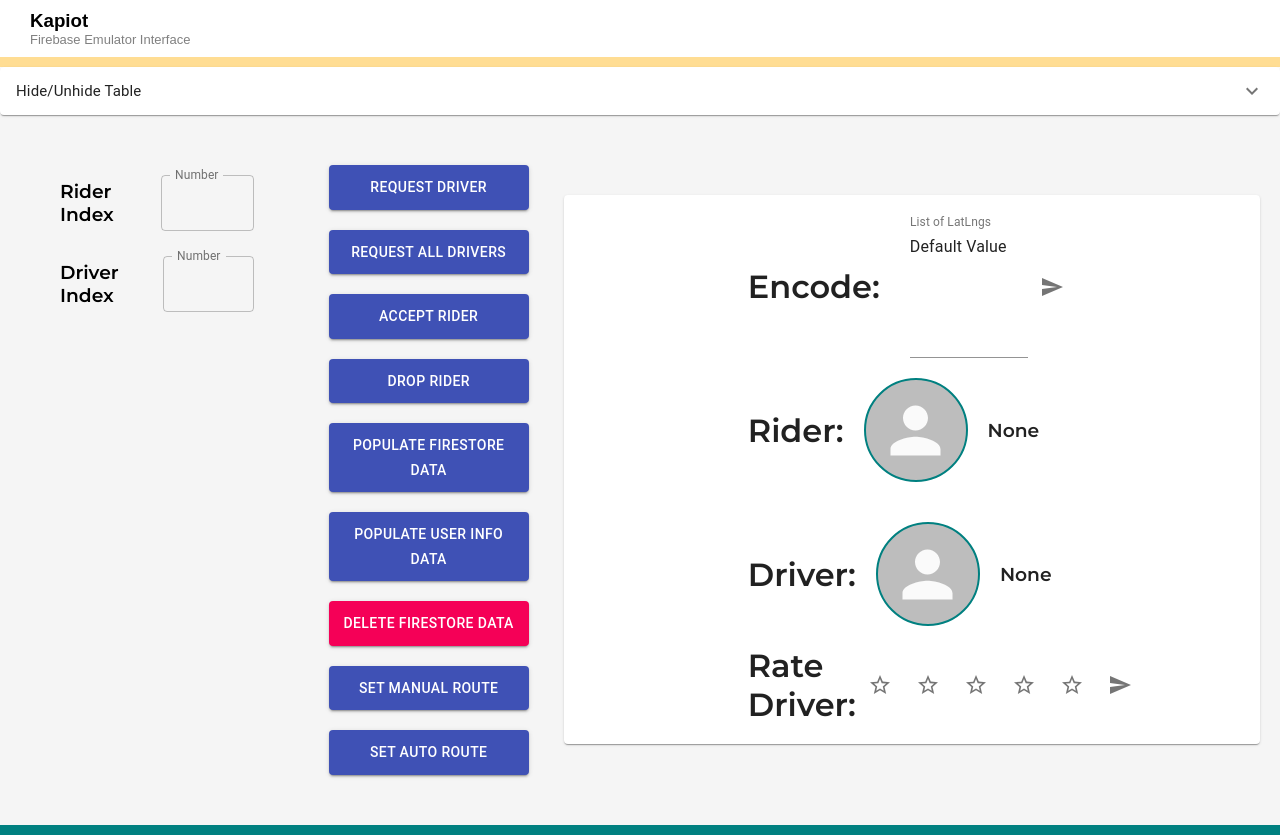
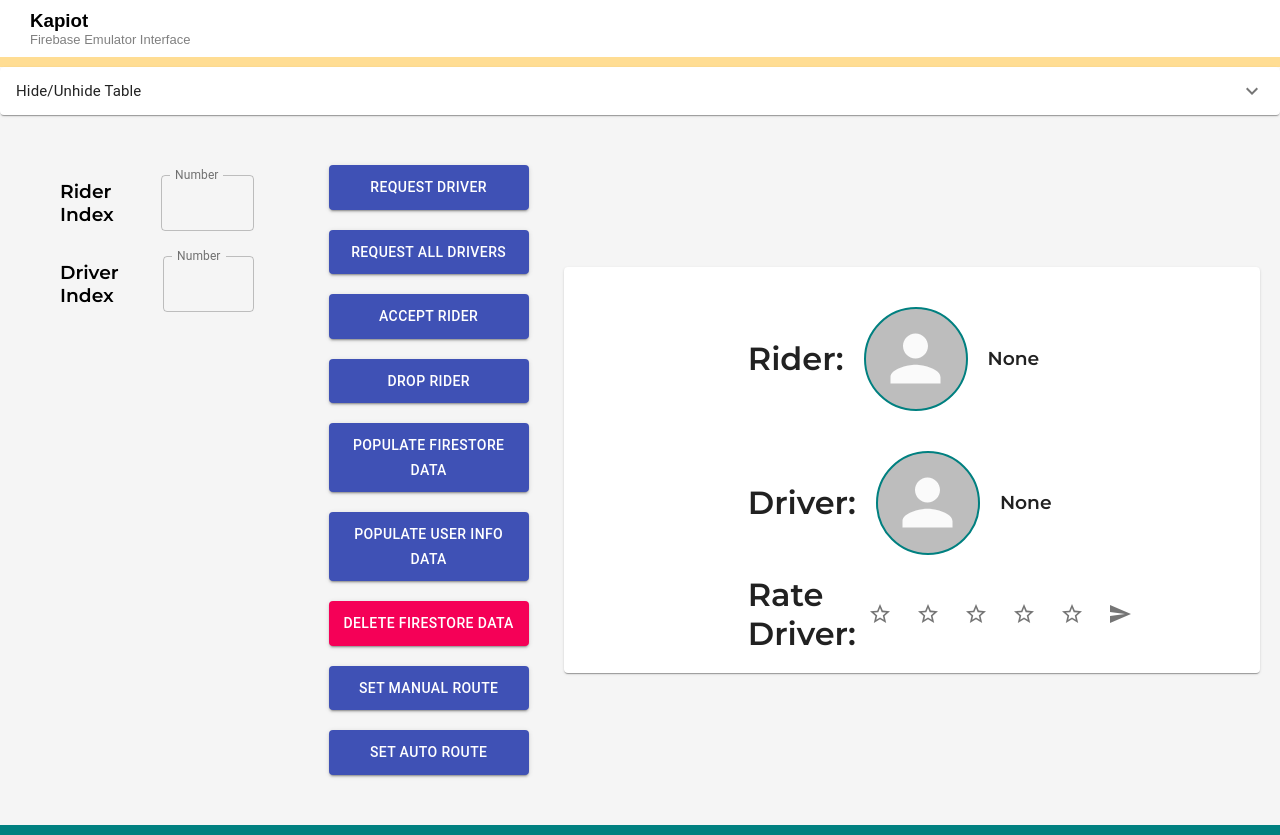
Before and after one commit to charlesausejojr/kapiot_dev_tool, a React (Create React App) app: page / in a window 1280 px wide. Built offline with nearby package versions, Linux system fonts and the light colour scheme; a web font is replaced by a local one.

Commit message:
Remove unused feature

```diff
--- a/src/components/ActionField.js
+++ b/src/components/ActionField.js
@@ -38,7 +38,6 @@ function ActionField() {
     const [thirdStar,setThirdStar] = useState(false);
     const [fourthStar,setFourthStar] = useState(false);
     const [fifthStar,setFifthStar] = useState(false);
-    const [latLngs,setLatLngs] = useState([]);
 
     const driversList = testData.driversList;
     const ridersList = testData.ridersList;
@@ -299,34 +298,6 @@ function ActionField() {
             </Paper>
         }
         <div className="actionField__right__info">
-
-            <h1 className='encode__label'>Encode:</h1>
-            <TextField
-                id="outlined-multiline-static"
-                label="List of LatLngs"
-                multiline
-                rows={6}
-                style={{width: 320,}}
-                defaultValue="Default Value"
-                onChange={(e) => setLatLngs(e.target.value)}
-            />
-            <IconButton onClick={encodeLatLngs}>
-                <Send/>
-            </IconButton>
-            {/*
-            <TextField
-                id="outlined-number"
-                label="Number"
-                type="number"
-                InputLabelProps={{
-                    shrink: true,
-                }}
-                variant="outlined"
-                style={{width: 120,}}
-                onChange={(e) => setRiderIndex(e.target.value)}
-            />*/}
-        </div>
-        <div className="actionField__right__info">
             <h1>Rider:</h1>
             <Avatar className="user__avatar" src = {riderPhoto}/>
             <h3>{riderName}</h3>
```
